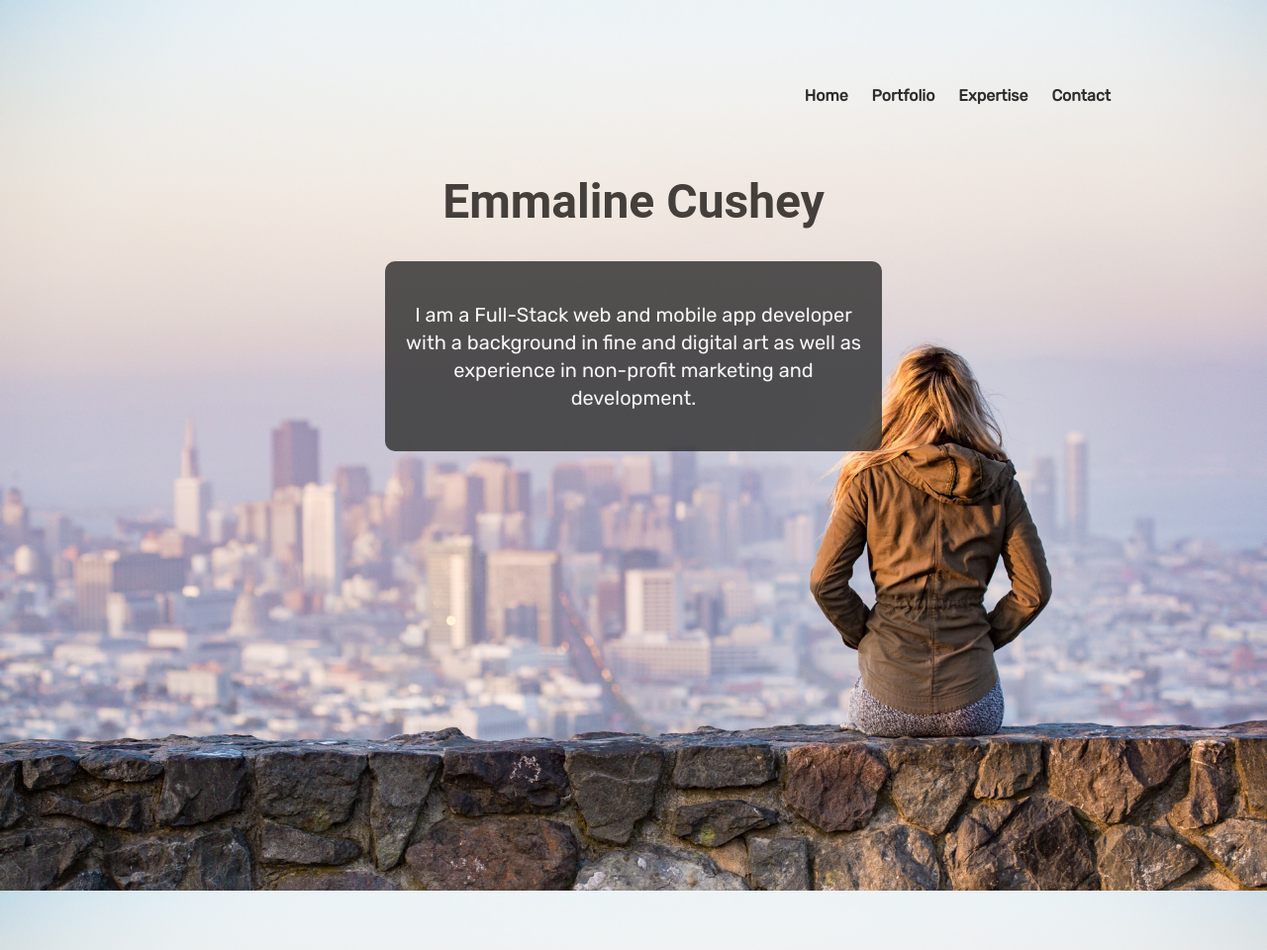
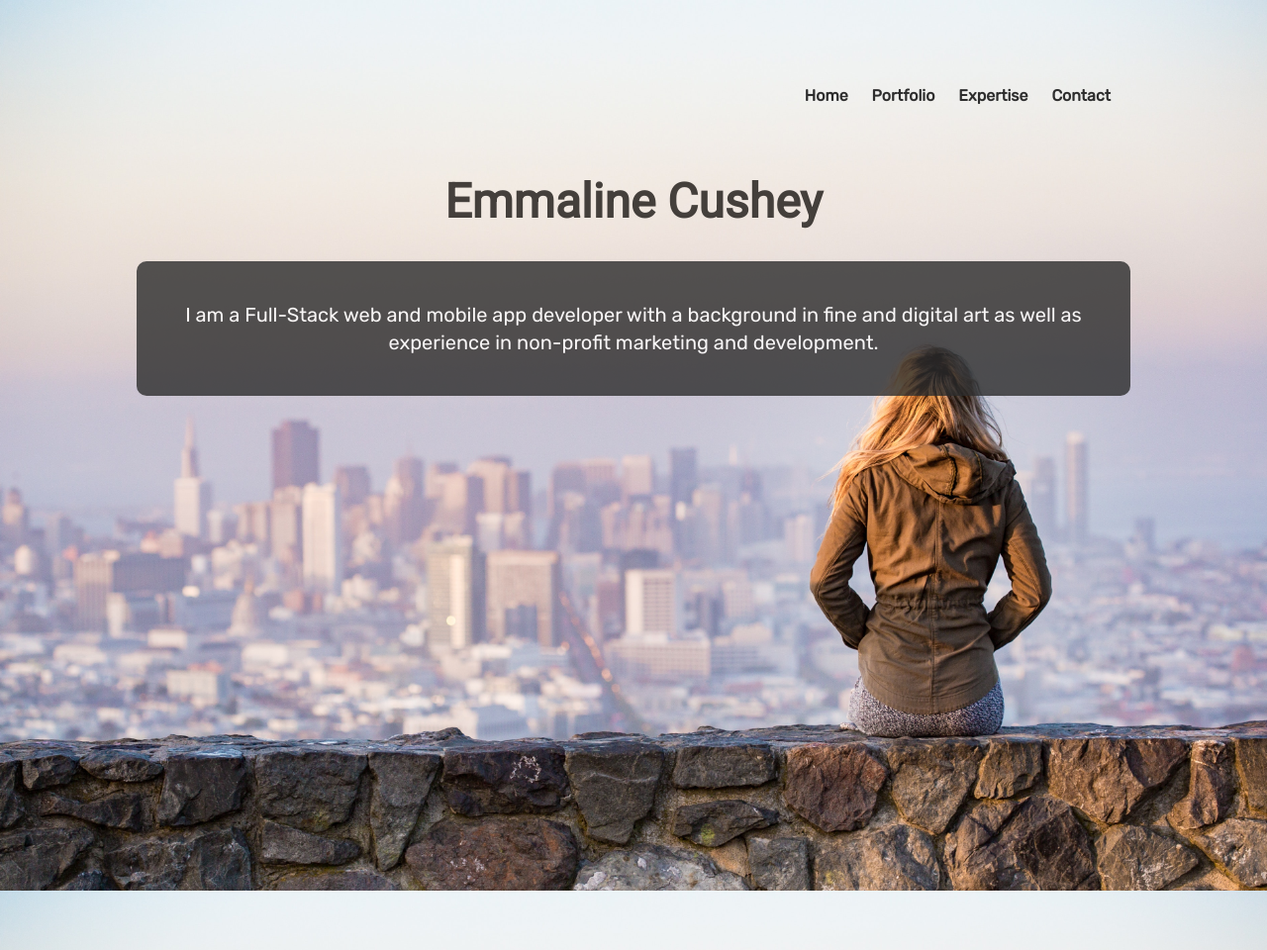
Before and after one commit to emmalinerc/emmalinerc.github.io, a Jekyll site: the page built from index.html, in a window 1280 px wide. Shown: the whole page at 99% size. Built offline with Jekyll 4.4.1, drawn with Linux system fonts in a browser that asks for light colours; nearby versions of some CDN libraries; some web fonts are replaced.

Commit message:
Website Overhaul

```diff
--- a/_layouts/default.html
+++ b/_layouts/default.html
@@ -3,7 +3,7 @@
   <head>
     <title>{{ page.title }}</title>
     <link rel="stylesheet" type="text/css" href="/css/main.css">
-    <link href="https://fonts.googleapis.com/css?family=Rubik|Trirong" rel="stylesheet">
+    <link href="https://fonts.googleapis.com/css?family=Roboto|Rubik&display=swap" rel="stylesheet">
     <link rel="stylesheet" href="https://cdn.rawgit.com/konpa/devicon/df6431e323547add1b4cf45992913f15286456d3/devicon.min.css">
     <script src="https://kit.fontawesome.com/e30fb877f2.js" crossorigin="anonymous"></script>
     <meta name="viewport" content="width=device-width, initial-scale=1.0">
--- a/index.html
+++ b/index.html
@@ -2,7 +2,7 @@
 layout: default
 title: Emmaline Cushey
 ---
-<div class="homepage pagepadding">
+<div class="pagepadding">
 	<h1>Emmaline Cushey</h1>
 	<div class="filledbackground">
 		<p class="center">I am a Full-Stack web and mobile app developer with a background in fine and digital art as well as experience in non-profit marketing and development.</p>
--- a/portfolio/index.html
+++ b/portfolio/index.html
@@ -1,8 +1,8 @@
 ---
 layout: default
-title: Emmaline Cushey's Portfolio
+title: Portfolio
 ---
-<div class="about pagepadding">
+<div class="pagepadding">
 	<h1>Portfolio</h1>
 	<div class="filledbackground">
 	</div>
```
